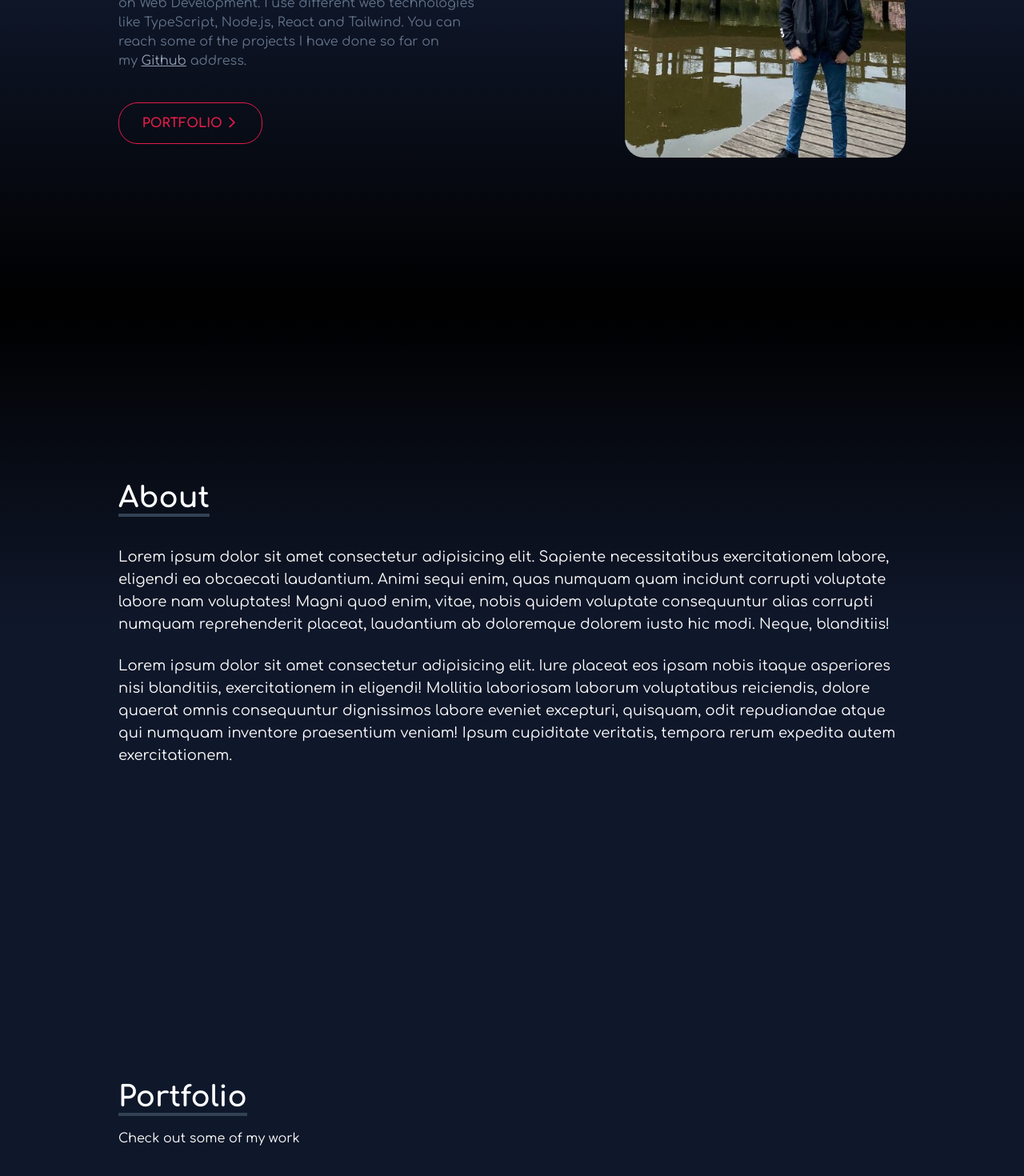
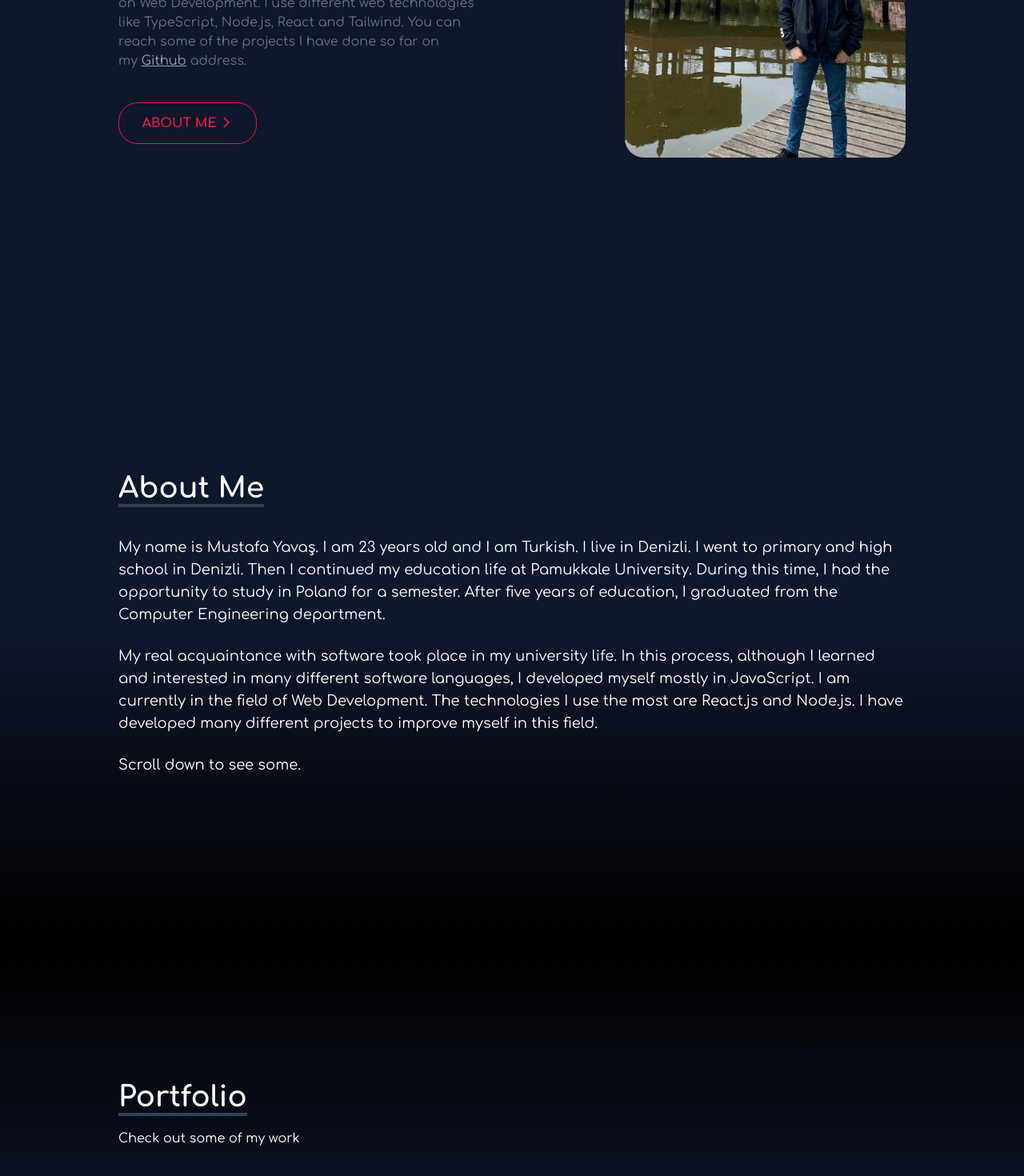
Before and after one commit to MustafaYavas/portfolio, a React (Create React App) app: page / in a window 1280 px wide. Shown: the part 1220-2690 px from the top of the page at 80% size. Built offline with nearby package versions, Linux system fonts and the light colour scheme; a web font is replaced by a local one.

Commit message:
Change some styles

```diff
--- a/src/components/About/About.tsx
+++ b/src/components/About/About.tsx
@@ -3,21 +3,27 @@ const About = () => {
     return (
         <div
             name='About'
-            className='w-full h-screen bg-gradient-to-b from-black via-slate-900 to-slate-900 text-white'
+            className='w-full h-screen bg-gradient-to-b from-slate-900 via-slate-900 to-black text-white'
         >
             <div className='max-w-screen-lg p-5 mx-auto flex flex-col justify-center w-full h-full'>
                 <div className='pb-10'>
-                    <p className='text-4xl font-bold border-b-4 border-slate-700 inline'>About</p>
+                    <p className='text-4xl font-bold border-b-4 border-slate-700 inline'>About Me</p>
                 </div>
 
                 <p className='text-lg'>
-                    Lorem ipsum dolor sit amet consectetur adipisicing elit. Sapiente necessitatibus exercitationem labore, eligendi ea obcaecati laudantium. Animi sequi enim, quas numquam quam incidunt corrupti voluptate labore nam voluptates! Magni quod enim, vitae, nobis quidem voluptate consequuntur alias corrupti numquam reprehenderit placeat, laudantium ab doloremque dolorem iusto hic modi. Neque, blanditiis!
+                    My name is Mustafa Yavaş. I am 23 years old and I am Turkish. I live in Denizli. I went to primary and high school in Denizli. Then I continued my education life at Pamukkale University. During this time, I had the opportunity to study in Poland for a semester. After five years of education, I graduated from the Computer Engineering department.
                 </p>
 
                 <br />
 
                 <p className='text-lg'>
-                    Lorem ipsum dolor sit amet consectetur adipisicing elit. Iure placeat eos ipsam nobis itaque asperiores nisi blanditiis, exercitationem in eligendi! Mollitia laboriosam laborum voluptatibus reiciendis, dolore quaerat omnis consequuntur dignissimos labore eveniet excepturi, quisquam, odit repudiandae atque qui numquam inventore praesentium veniam! Ipsum cupiditate veritatis, tempora rerum expedita autem exercitationem.
+                    My real acquaintance with software took place in my university life. In this process, although I learned and interested in many different software languages, I developed myself mostly in JavaScript. I am currently in the field of Web Development. The technologies I use the most are React.js and Node.js. I have developed many different projects to improve myself in this field.
+                </p>
+
+                <br />
+
+                <p className='text-lg'>
+                    Scroll down to see some.
                 </p>
             </div>
         </div>
--- a/src/components/Contact/Contact.module.css
+++ b/src/components/Contact/Contact.module.css
@@ -1,3 +1,7 @@
+textarea {
+    resize: none;
+}
+
 .button {
     font-family: inherit;
     font-size: 15px;
--- a/src/components/Contact/Contact.tsx
+++ b/src/components/Contact/Contact.tsx
@@ -4,7 +4,7 @@ const Contact = () => {
     return (
         <div
             name='Contact'
-            className='bg-gradient-to-b from-slate-900 via-slate-900 to-black w-full h-screen p-5 text-white'
+            className='bg-gradient-to-b from-black via-slate-900 to-slate-900 w-full h-screen p-5 text-white'
         >
             <div className='max-w-screen-lg flex flex-col p-5 justify-center mx-auto h-full'>
                 <div className='pb-10'>
--- a/src/components/Experience/Experience.tsx
+++ b/src/components/Experience/Experience.tsx
@@ -4,7 +4,7 @@ const Experience = () => {
     return (
         <div
             name='Experience'
-            className='w-full h-screen bg-gradient-to-b from-black via-slate-900 to-slate-900 text-white'
+            className='w-full h-screen bg-gradient-to-b from-slate-900 via-slate-900 to-black text-white'
         >
             <div className='max-w-screen-lg mx-auto p-5 flex flex-col justify-center w-full h-full text-white'>
 
--- a/src/components/Home/Home.tsx
+++ b/src/components/Home/Home.tsx
@@ -6,7 +6,7 @@ import { Link } from 'react-scroll';
 
 const Home = () => {
     return (
-        <div name='Home' className='h-screen w-full bg-gradient-to-b from-slate-900 via-slate-900 to-black'>
+        <div name='Home' className='h-screen w-full bg-gradient-to-b from-black via-slate-900 to-slate-900'>
             <div className='max-w-screen-lg mx-auto flex flex-col items-center justify-center h-full px-5 md:flex-row'>
                 <div className='text-white flex flex-col justify-center '>
                     <h2 className='text-4xl sm:text-6xl font-bold text-center md:text-left'>
@@ -27,9 +27,9 @@ const Home = () => {
                     </div>
 
                     <div className='mt-5 font-bold flex justify-center md:justify-start'>
-                        <Link to='Portfolio' smooth duration={500}>
+                        <Link to='About' smooth duration={500}>
                             <button className={styles.button}>
-                                Portfolio
+                                About Me
                                 <span>
                                     <MdArrowForwardIos className='ml-1 mb-0.5'/>
                                 </span>
--- a/src/components/Portfolio/Portfolio.tsx
+++ b/src/components/Portfolio/Portfolio.tsx
@@ -4,7 +4,7 @@ const Portfolio = () => {
     return (
         <div
             name='Portfolio'
-            className='bg-gradient-to-b from-slate-900 via-slate-900 to-black w-full text-white h-screen'
+            className='bg-gradient-to-b from-black via-slate-900 to-slate-900 w-full text-white h-screen'
         >
             <div className='max-w-screen-lg p-5 mx-auto flex flex-col justify-center w-full h-full'>
                 <div className='pb-10'>
```
